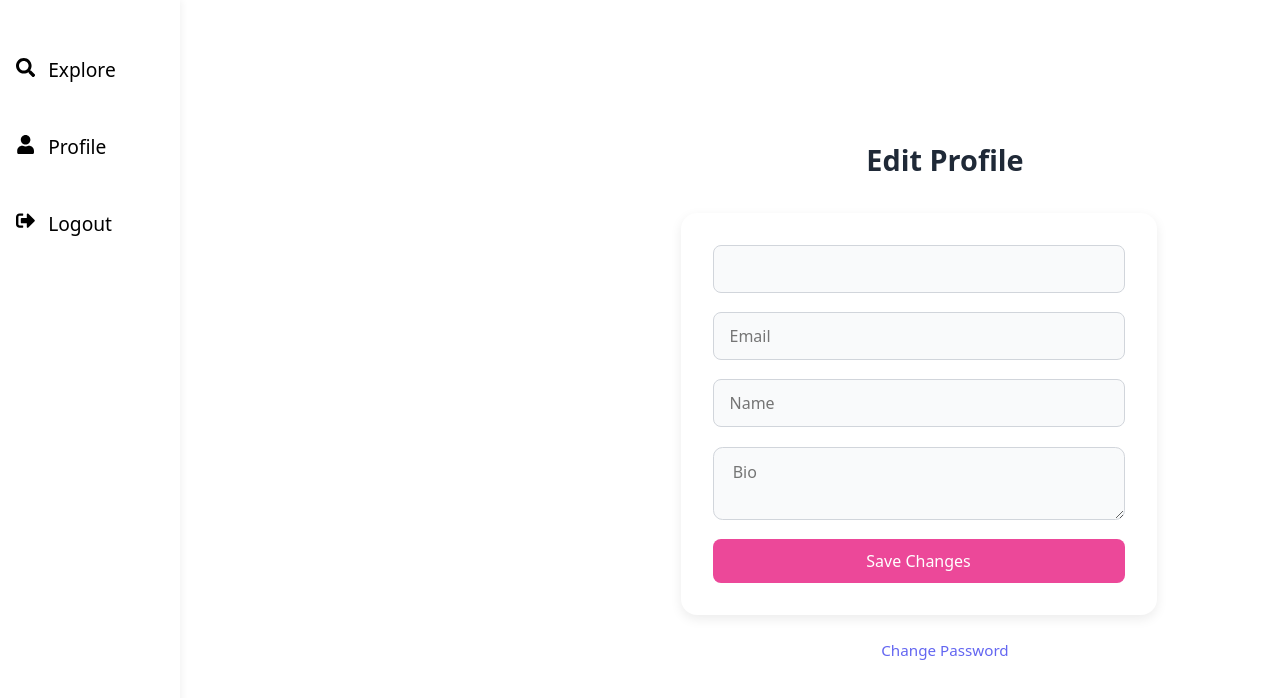
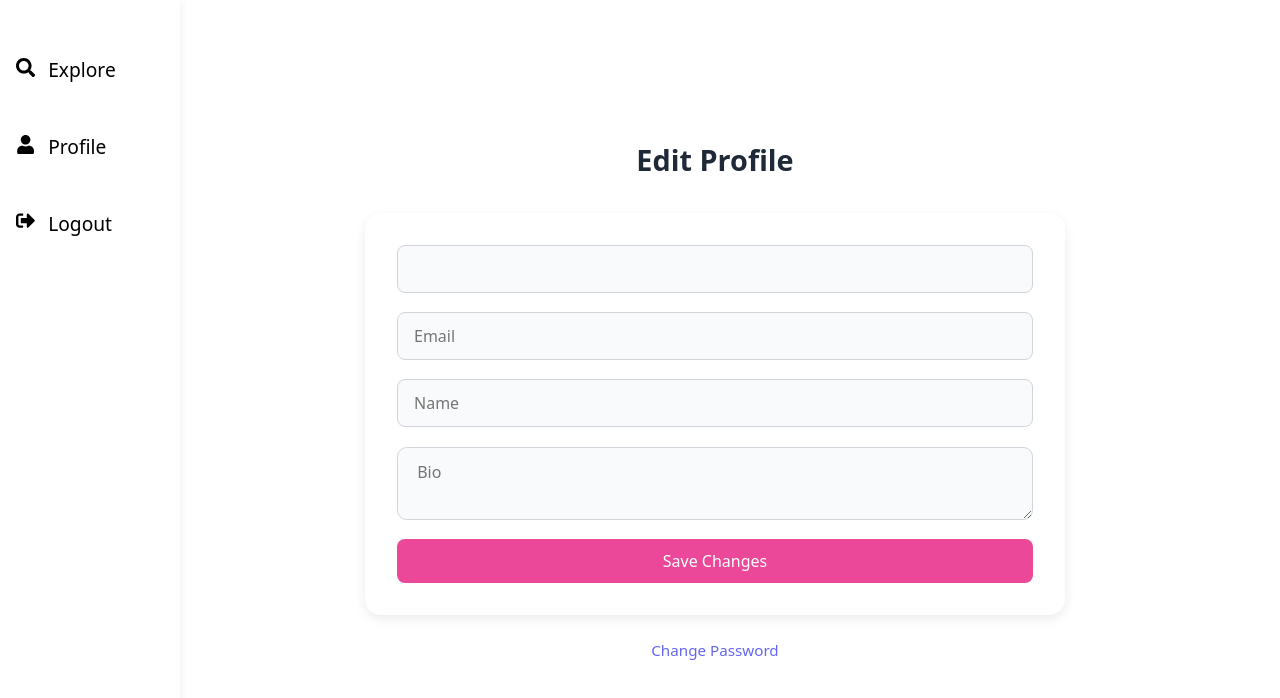
Before and after one commit to zahralmosawi/castify-front-end-app, a React (Vite) app: page /profile/edit in a window 1280 px wide. Shown: the top 698 px of the page. Built offline with nearby package versions, Linux system fonts and the light colour scheme; no server answers; sample sign-in values are in the browser's storage.

Commit message:
centered edit profile form

```diff
--- a/src/components/EditProfile/EditProfile.css
+++ b/src/components/EditProfile/EditProfile.css
@@ -11,7 +11,7 @@ h2 {
 }
 
 form {
-    width: 90%;
+    width: 700px;
     max-width: 1300px;
     background: white;
     padding: 2rem;
@@ -75,5 +75,5 @@ a:hover {
     justify-content: center;
     padding: 2rem;
     width: 100%;
-    margin-left: 200px;
+    margin-left: -30px;
 }
```
